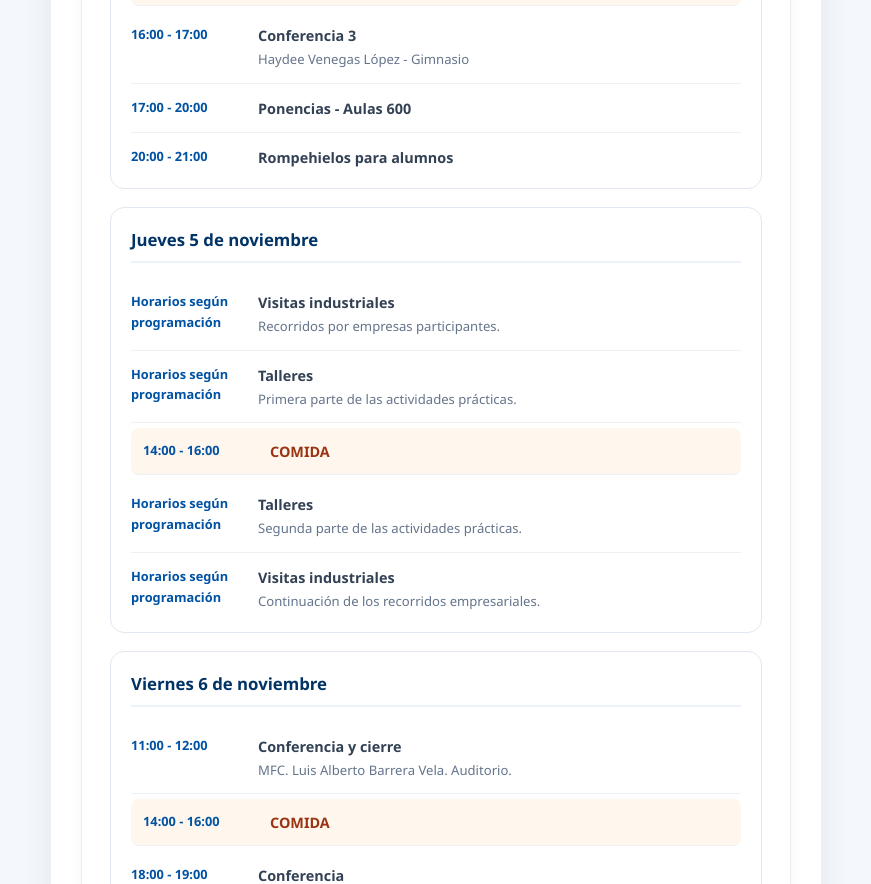
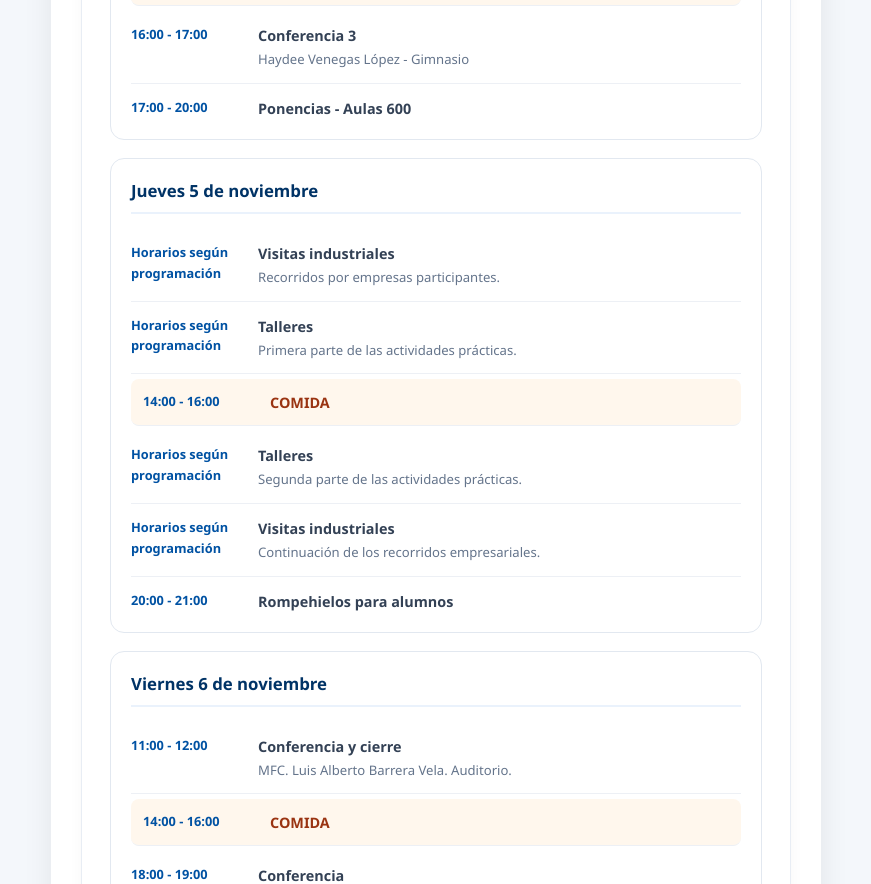
Before and after one commit to MartinezSergio0/ITE-EVENTOS, a Vue app in the folder Frontend/: page /registro-argos in a window 1280 px wide. Shown: the part 3440-4324 px from the top of the page, without its empty margins (34-905 px from the left). Built offline with nearby package versions, Linux system fonts and the light colour scheme; no server answers.

Commit message:
cambio de horario

```diff
--- a/Frontend/src/Views/public/RegistroArgos.vue
+++ b/Frontend/src/Views/public/RegistroArgos.vue
@@ -807,6 +807,12 @@
                   <p>Continuación de los recorridos empresariales.</p>
                 </div>
               </div>
+              <div class="program-item">
+                <span class="program-time">20:00 - 21:00</span>
+                <div>
+                  <strong>Rompehielos para alumnos</strong>
+                </div>
+              </div>
             </div>
 
             <div class="program-day">
@@ -1368,10 +1374,6 @@ const programaMiercoles = [
   {
     hora: "17:00 - 20:00",
     nombre: "Ponencias - Aulas 600"
-  },
-  {
-    hora: "20:00 - 21:00",
-    nombre: "Rompehielos para alumnos"
   }
 ];
 
```
